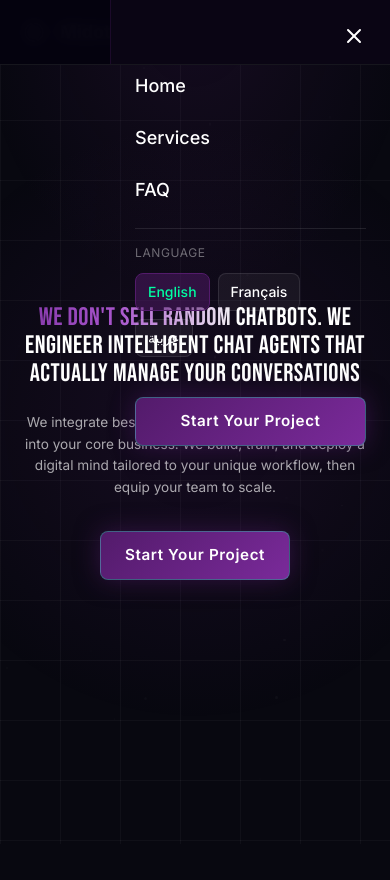
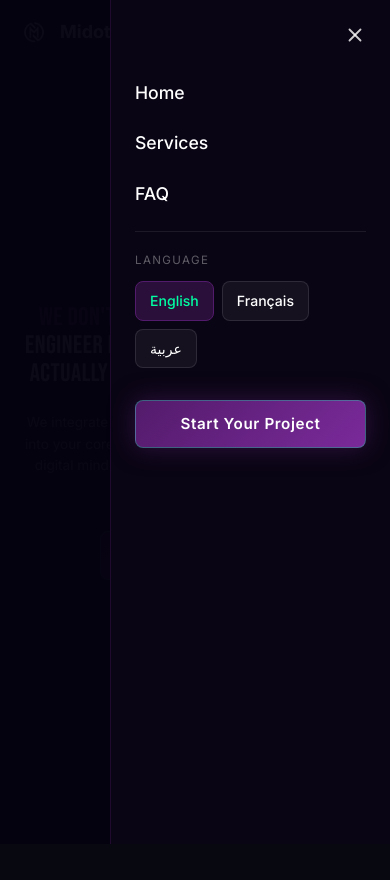
Before and after one commit to contactmidotrix-dot/v0-midotrix, a Next.js app: page / in a window 390 px wide. Both pictures are taken after a click on the button "Open menu". Shown: the top 880 px of the page. Built offline with nearby package versions, Linux system fonts and the light colour scheme.

Commit message:
feat: implement mobile menu with React Portal and backdrop blur fix

```diff
--- a/components/header.tsx
+++ b/components/header.tsx
@@ -1,6 +1,7 @@
 "use client"
 
 import { useState, useRef, useEffect } from "react"
+import { createPortal } from "react-dom"
 import Link from "next/link"
 import Image from "next/image"
 import { useRouter } from "next/navigation"
@@ -20,15 +21,22 @@ export function Header() {
   const t = translations[lang]
   const [mobileMenuOpen, setMobileMenuOpen] = useState(false)
   const [langDropdownOpen, setLangDropdownOpen] = useState(false)
+  const [mounted, setMounted] = useState(false)
   const dropdownRef = useRef<HTMLDivElement>(null)
 
   const currentLang = languages.find((l) => l.code === lang)
+
+  // Portal requires client-side mount
+  useEffect(() => {
+    setMounted(true)
+  }, [])
 
   const handleLogoClick = () => {
     window.scrollTo({ top: 0, behavior: "smooth" })
     router.push("/")
   }
 
+  // Close language dropdown on outside click
   useEffect(() => {
     const handleOutsideClick = (e: MouseEvent) => {
       if (dropdownRef.current && !dropdownRef.current.contains(e.target as Node)) {
@@ -39,9 +47,238 @@ export function Header() {
     return () => document.removeEventListener("mousedown", handleOutsideClick)
   }, [langDropdownOpen])
 
-  const homeLabel = lang === "en" ? "Home" : lang === "fr" ? "Accueil" : "الرئيسية"
+  // Lock body scroll when mobile menu is open
+  useEffect(() => {
+    if (mobileMenuOpen) {
+      document.body.style.overflow = "hidden"
+    } else {
+      document.body.style.overflow = ""
+    }
+    return () => {
+      document.body.style.overflow = ""
+    }
+  }, [mobileMenuOpen])
+
+  const homeLabel =
+    lang === "en" ? "Home" : lang === "fr" ? "Accueil" : "الرئيسية"
+
+  // ─── Mobile Menu via React Portal ────────────────────────────────────────────
+  // Rendered directly into document.body — completely outside <header>
+  // This bypasses the backdrop-filter stacking context that made bg transparent
+  const mobileMenu =
+    mounted && mobileMenuOpen
+      ? createPortal(
+          <div
+            style={{
+              position: "fixed",
+              inset: 0,
+              zIndex: 9999,
+            }}
+          >
+            {/* Backdrop */}
+            <div
+              onClick={() => setMobileMenuOpen(false)}
+              style={{
+                position: "absolute",
+                inset: 0,
+                backgroundColor: "rgba(5, 3, 15, 0.97)",
+              }}
+            />
+
+            {/* Slide-in Panel */}
+            <div
+              style={{
+                position: "absolute",
+                top: 0,
+                ...(isRTL ? { left: 0 } : { right: 0 }),
+                height: "100%",
+                width: "280px",
+                padding: "24px",
+                backgroundColor: "#0A0514",
+                borderLeft: isRTL ? "none" : "1px solid rgba(83,27,107,0.3)",
+                borderRight: isRTL
+                  ? "1px solid rgba(83,27,107,0.3)"
+                  : "none",
+                display: "flex",
+                flexDirection: "column",
+              }}
+            >
+              {/* Close Button */}
+              <button
+                onClick={() => setMobileMenuOpen(false)}
+                aria-label="Close menu"
+                style={{
+                  position: "absolute",
+                  top: "16px",
+                  right: "16px",
+                  padding: "8px",
+                  background: "none",
+                  border: "none",
+                  cursor: "pointer",
+                  color: "rgba(255,255,255,0.8)",
+                  transition: "color 0.2s ease",
+                }}
+                onMouseEnter={(e) =>
+                  (e.currentTarget.style.color = "#00FFA3")
+                }
+                onMouseLeave={(e) =>
+                  (e.currentTarget.style.color = "rgba(255,255,255,0.8)")
+                }
+              >
+                <X size={22} />
+              </button>
+
+              {/* Nav Links */}
+              <div
+                style={{
+                  marginTop: "56px",
+                  display: "flex",
+                  flexDirection: "column",
+                  gap: "24px",
+                }}
+              >
+                {/* Home */}
+                <button
+                  onClick={() => {
+                    handleLogoClick()
+                    setMobileMenuOpen(false)
+                  }}
+                  style={{
+                    background: "none",
+                    border: "none",
+                    cursor: "pointer",
+                    textAlign: isRTL ? "right" : "left",
+                    fontSize: "1.1rem",
+                    fontWeight: 500,
+                    color: "white",
+                    fontFamily: "Inter, sans-serif",
+                    padding: 0,
+                    transition: "color 0.2s ease",
+                  }}
+                  onMouseEnter={(e) =>
+                    (e.currentTarget.style.color = "#00FFA3")
+                  }
+                  onMouseLeave={(e) =>
+                    (e.currentTarget.style.color = "white")
+                  }
+                >
+                  {homeLabel}
+                </button>
+
+                {/* Services */}
+                <Link
+                  href="/services"
+                  onClick={() => setMobileMenuOpen(false)}
+                  style={{
+                    fontSize: "1.1rem",
+                    fontWeight: 500,
+                    color: "white",
+                    textDecoration: "none",
+                    fontFamily: "Inter, sans-serif",
+                    transition: "color 0.2s ease",
+                  }}
+                  onMouseEnter={(e) =>
+                    (e.currentTarget.style.color = "#00FFA3")
+                  }
+                  onMouseLeave={(e) =>
+                    (e.currentTarget.style.color = "white")
+                  }
+                >
+                  {t.nav.services}
+                </Link>
+
+                {/* FAQ */}
+                <Link
+                  href="/faq"
+                  onClick={() => setMobileMenuOpen(false)}
+                  style={{
+                    fontSize: "1.1rem",
+                    fontWeight: 500,
+                    color: "white",
+                    textDecoration: "none",
+                    fontFamily: "Inter, sans-serif",
+                    transition: "color 0.2s ease",
+                  }}
+                  onMouseEnter={(e) =>
+                    (e.currentTarget.style.color = "#00FFA3")
+                  }
+                  onMouseLeave={(e) =>
+                    (e.currentTarget.style.color = "white")
+                  }
+                >
+                  {t.nav.faq}
+                </Link>
+
+                {/* Language Toggle */}
+                <div
+                  style={{
+                    paddingTop: "20px",
+                    borderTop: "1px solid rgba(255,255,255,0.08)",
+                  }}
+                >
+                  <p
+                    style={{
+                      fontSize: "0.72rem",
+                      color: "rgba(255,255,255,0.35)",
+                      textTransform: "uppercase",
+                      letterSpacing: "0.12em",
+                      marginBottom: "12px",
+                      fontFamily: "Inter, sans-serif",
+                    }}
+                  >
+                    Language
+                  </p>
+                  <div style={{ display: "flex", flexWrap: "wrap", gap: "8px" }}>
+                    {languages.map((l) => (
+                      <button
+                        key={l.code}
+                        onClick={() => {
+                          setLang(l.code)
+                          setMobileMenuOpen(false)
+                        }}
+                        style={{
+                          padding: "8px 14px",
+                          borderRadius: "8px",
+                          fontSize: "0.88rem",
+                          fontWeight: 500,
+                          fontFamily: "Inter, sans-serif",
+                          cursor: "pointer",
+                          transition: "all 0.2s ease",
+                          background:
+                            lang === l.code
+                              ? "rgba(83,27,107,0.45)"
+                              : "rgba(255,255,255,0.05)",
+                          border:
+                            lang === l.code
+                              ? "1px solid #531B6B"
+                              : "1px solid rgba(255,255,255,0.1)",
+                          color: lang === l.code ? "#00FFA3" : "white",
+                        }}
+                      >
+                        {l.label}
+                      </button>
+                    ))}
+                  </div>
+                </div>
+
+                {/* CTA */}
+                <Link
+                  href="/contact"
+                  onClick={() => setMobileMenuOpen(false)}
+                  className="btn-primary"
+                  style={{ textAlign: "center", marginTop: "8px" }}
+                >
+                  {t.nav.cta}
+                </Link>
+              </div>
+            </div>
+          </div>,
+          document.body
+        )
+      : null
 
   return (
+    <>
       <header className="fixed top-0 left-0 right-0 z-50 backdrop-blur-xl bg-[rgba(8,8,16,0.85)] border-b border-white/[0.06]">
         <div className="max-w-7xl mx-auto px-4 sm:px-6 lg:px-8">
           <div className="flex items-center justify-between h-16 lg:h-20">
@@ -80,22 +317,26 @@ export function Header() {
                 </Link>
               </div>
 
-            {/* Language Toggle */}
+              {/* Language Toggle Desktop */}
               <div ref={dropdownRef} className="relative">
                 <button
                   onClick={() => setLangDropdownOpen(!langDropdownOpen)}
                   className="flex items-center gap-2 px-3 py-1.5 rounded-md bg-white/5 border border-white/[0.15] hover:border-white/25 transition-colors"
                   style={{ fontSize: "0.88rem" }}
                 >
-                <span className="text-white font-medium">{currentLang?.label}</span>
+                  <span className="text-white font-medium">
+                    {currentLang?.label}
+                  </span>
                   <ChevronDown
-                  className={`w-3.5 h-3.5 text-white/60 transition-transform duration-200 ${langDropdownOpen ? "rotate-180" : ""}`}
+                    className={`w-3.5 h-3.5 text-white/60 transition-transform duration-200 ${
+                      langDropdownOpen ? "rotate-180" : ""
+                    }`}
                   />
                 </button>
 
                 {langDropdownOpen && (
                   <div
-                  className="absolute top-full mt-2 right-0 min-w-[140px] p-1.5 rounded-[10px] animate-fade-slide-up"
+                    className="absolute top-full mt-2 right-0 min-w-[140px] p-1.5 rounded-[10px]"
                     style={{
                       background: "#1A0D24",
                       border: "1px solid rgba(83,27,107,0.5)",
@@ -111,10 +352,14 @@ export function Header() {
                             setLang(l.code)
                             setLangDropdownOpen(false)
                           }}
-                        className="flex items-center w-full px-3.5 py-2.5 text-white/85 hover:text-white rounded-[7px] transition-colors"
-                        style={{ fontSize: "0.88rem", fontFamily: "Inter, sans-serif" }}
+                          className="flex items-center w-full px-3.5 py-2.5 text-white rounded-[7px] transition-colors"
+                          style={{
+                            fontSize: "0.88rem",
+                            fontFamily: "Inter, sans-serif",
+                          }}
                           onMouseEnter={(e) => {
-                          e.currentTarget.style.background = "rgba(83,27,107,0.4)"
+                            e.currentTarget.style.background =
+                              "rgba(83,27,107,0.4)"
                           }}
                           onMouseLeave={(e) => {
                             e.currentTarget.style.background = "transparent"
@@ -128,12 +373,15 @@ export function Header() {
               </div>
 
               {/* CTA */}
-            <Link href="/contact" className="btn-primary !py-2.5 !px-5 text-sm">
+              <Link
+                href="/contact"
+                className="btn-primary !py-2.5 !px-5 text-sm"
+              >
                 {t.nav.cta}
               </Link>
             </nav>
 
-          {/* Mobile Menu Button */}
+            {/* Mobile Menu Trigger */}
             <button
               onClick={() => setMobileMenuOpen(true)}
               className="lg:hidden p-2 text-white/80 hover:text-white"
@@ -143,107 +391,10 @@ export function Header() {
             </button>
           </div>
         </div>
+      </header>
 
-      {/* ✅ FIXED: Mobile Menu - Fully Opaque Dark Background */}
-      {mobileMenuOpen && (
-        <div className="fixed inset-0 z-50 lg:hidden">
-
-          {/* Backdrop - near-black, fully opaque */}
-          <div
-            className="absolute inset-0"
-            style={{
-              background: "rgba(5, 3, 15, 0.97)",
-              backdropFilter: "blur(8px)",
-            }}
-            onClick={() => setMobileMenuOpen(false)}
-          />
-
-          {/* Slide-in Panel */}
-          <div
-            className={`absolute top-0 ${isRTL ? "left-0" : "right-0"} h-full w-[280px] p-6 bg-[#0A0514]`}
-            style={{
-              backgroundColor: "#0A0514",
-              borderLeft: isRTL ? "none" : "1px solid rgba(83,27,107,0.25)",
-              borderRight: isRTL ? "1px solid rgba(83,27,107,0.25)" : "none",
-            }}
-          >
-            {/* Close Button */}
-            <button
-              onClick={() => setMobileMenuOpen(false)}
-              className="absolute top-4 right-4 p-2 text-white hover:text-[#00FFA3] transition-colors"
-              aria-label="Close menu"
-            >
-              <X className="w-6 h-6" />
-            </button>
-
-            <div className="mt-12 flex flex-col gap-6">
-
-              {/* Home Link */}
-              <button
-                onClick={() => {
-                  handleLogoClick()
-                  setMobileMenuOpen(false)
-                }}
-                className="text-lg font-medium text-white hover:text-[#00FFA3] transition-colors text-left"
-              >
-                {homeLabel}
-              </button>
-
-              {/* Services */}
-              <Link
-                href="/services"
-                onClick={() => setMobileMenuOpen(false)}
-                className="text-lg font-medium text-white hover:text-[#00FFA3] transition-colors"
-              >
-                {t.nav.services}
-              </Link>
-
-              {/* FAQ */}
-              <Link
-                href="/faq"
-                onClick={() => setMobileMenuOpen(false)}
-                className="text-lg font-medium text-white hover:text-[#00FFA3] transition-colors"
-              >
-                {t.nav.faq}
-              </Link>
-
-              {/* Language Toggle Mobile */}
-              <div className="pt-4 border-t border-white/10">
-                <p className="text-xs text-white/40 mb-3 uppercase tracking-wider">
-                  Language
-                </p>
-                <div className="flex flex-wrap gap-2">
-                  {languages.map((l) => (
-                    <button
-                      key={l.code}
-                      onClick={() => {
-                        setLang(l.code)
-                        setMobileMenuOpen(false)
-                      }}
-                      className={`px-3 py-2 rounded-lg text-sm font-medium transition-colors ${
-                        lang === l.code
-                          ? "bg-[rgba(83,27,107,0.5)] border border-[#531B6B] text-[#00FFA3]"
-                          : "bg-white/5 border border-white/10 text-white hover:border-[#531B6B] hover:text-[#00FFA3]"
-                      }`}
-                    >
-                      {l.label}
-                    </button>
-                  ))}
-                </div>
-              </div>
-
-              {/* CTA */}
-              <Link
-                href="/contact"
-                onClick={() => setMobileMenuOpen(false)}
-                className="btn-primary text-center mt-4"
-              >
-                {t.nav.cta}
-              </Link>
-            </div>
-          </div>
-        </div>
-      )}
-    </header>
+      {/* Mobile Menu — rendered outside <header> via Portal */}
+      {mobileMenu}
+    </>
   )
 }
```
Lines whose indentation alone changed are shown as unchanged.
